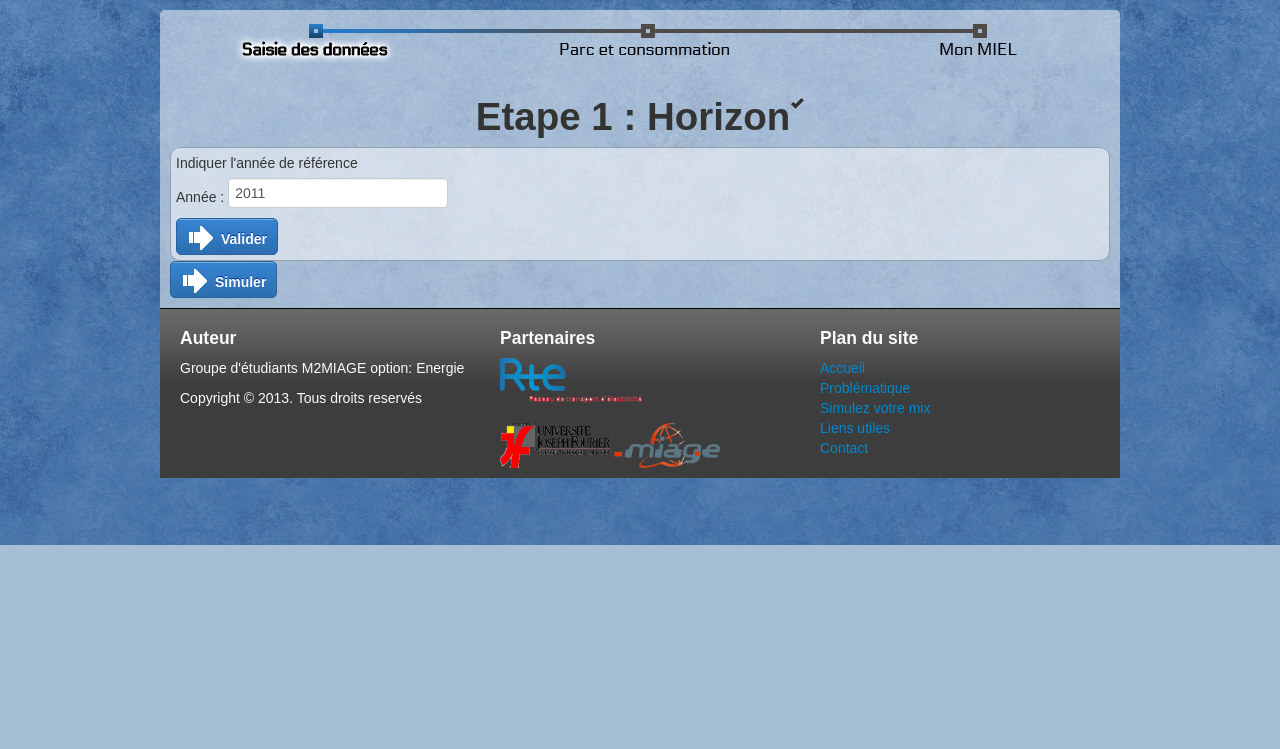
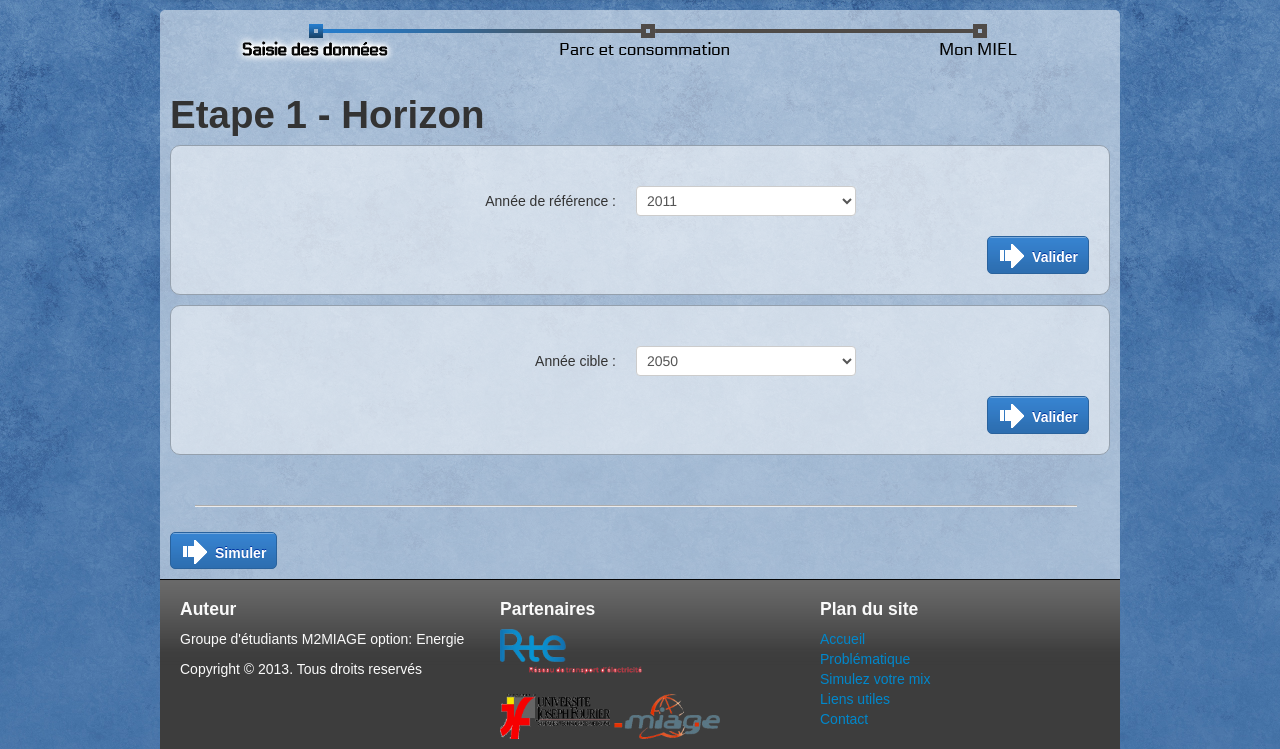
Before and after one commit to MonMIEL/MonMIEL_Website, a PHP site: the page made by ihm1.php in a window 1280 px wide. Shown: the part 255-1004 px from the top of the page. Before the commit the page ends 800 px from the top, so only its background shows below. Run offline with PHP 8.4, Linux system fonts and the light colour scheme; some libraries are stand-ins or nearby versions; some web fonts are replaced.

Commit message:
ihm1 css horizon

```diff
--- a/css/ihm1.css
+++ b/css/ihm1.css
@@ -17,15 +17,6 @@ input[type="range"]::-webkit-slider-thumb {
     border: solid black 1px;
 }
 
-#titleHorizon{
-    text-align: center;
-}
-#titleScenario{
-    text-align: center;
-}
-#titleMonMix{
-    text-align: center;
-}
 .labelIhm1{
     text-align: center;
 }
--- a/css/style.css
+++ b/css/style.css
@@ -97,12 +97,14 @@ section .bloc {
 }
 
 #contenu_mail .row .droite {
-    text-align: right;
+    text-align: left;
 }
 
 
-#contenu_mail .row .gauche {
-    text-align: left;
+#contenu_mail .row .gauche,
+#horizon .row .gauche {
+	margin-top: 5px;
+    text-align: right;
 }
 
 #message_saisie {
@@ -210,8 +212,39 @@ width:350px;
 	background:url("../img/icon_arrow.png") top no-repeat;
 }
 
-#horizon .bouton {
-	text-align: center;
+#horizon .bouton,
+#scenario .bouton {
+	width: 100%;
+}
+
+#horizon .bouton a,
+#scenario .bouton a {
+	float: right;
+}
+
+#horizon .bloc {
+	padding: 20px;
+}
+
+#horizon .bloc.last {
+	margin-top: 10px;
+}
+
+#horizon .row {
+	border: 0;
+}
+
+#scenario .bloc {
+	padding: 20px;
+}
+
+#horizon .row .span6 {
+    padding: 0;
+    width:400px;
+}
+
+#horizon .row .droite {
+	text-align: left;
 }
 
 #envoye input {
--- a/ihm1.php
+++ b/ihm1.php
@@ -70,14 +70,38 @@
 
     <!-- Horizon section -->
         <div id="horizon">
-            <h1 id="titleHorizon">Etape 1 : Horizon<i class="icon-ok"></i></h1>
+            <h1 id="titleHorizon">Etape 1 - Horizon</h1>
             <!--<ul class="pager">-->
             <div class="bloc">
-                <label id="labelAnneeRef" for="anneeRef">Indiquer l'année de référence</label>
-                <div>Année : <input id="anneeRef" type="text" name="inputAnneeRef" value="2011"></div>
+                <div class="row">
+					<div class="span6 gauche">Année de référence :</div>
+					<div class="span6 droite">
+						<select id="anneeRef">
+							<option>2011</option>
+							<option>2012</option>
+						</select>
+					</div>
+				</div>
+				<p id="labelHorizonRef"></p>
                 <!--<li><a id="ValiderHorizon" onclick="validerHorizon()">Valider</a></li>-->
 				<div class="bouton">
-					<a onclick="validerHorizon()"><span class="but-icon"></span>Valider</a>
+					<a onclick="validerHorizonRef()"><span class="but-icon"></span>Valider</a>
+				</div>
+            </div>
+
+			<div class="bloc last">
+                <div class="row">
+					<div class="span6 gauche">Année cible :</div>
+					<div class="span6 droite">
+						<select id="anneeCible">
+							<option>2050</option>
+						</select>
+					</div>
+				</div>
+				<p id="labelHorizonCible"></p>
+                <!--<li><a id="ValiderHorizon" onclick="validerHorizon()">Valider</a></li>-->
+				<div class="bouton">
+					<a onclick="validerHorizonCible()"><span class="but-icon"></span>Valider</a>
 				</div>
             </div>
 
@@ -87,7 +111,7 @@
         <div id="scenario" style="display:none;">
             <img class="separateur" src="img/separateur.jpg" alt="separateur" />
             <!--Titre-->
-            <h1 id="titleScenario">Etape 2 : Scénario</h1>
+            <h1 id="titleScenario">Etape 2 - Scénario</h1>
 
             <!--Label-->
             <div id="labelScenario" class="labelIhm1">Indiquer la quantité de la consommation annuelle en 2050</div>
@@ -98,8 +122,7 @@
                     <div class="navbar-inner">
                         <a class="brand">Type de scénario</a>
                         <ul class="nav">
-                            <li class="active"><a href="#tab1" data-toggle="tab">RTE</a></li>
-                            <li><a href="#tab2" data-toggle="tab">Autre</a></li>
+                            <li class="active"><a href="#tab1" data-toggle="tab">Personnel</a></li>
                         </ul>
                     </div>
                 </div>
@@ -109,8 +132,11 @@
                     <div class="tab-pane active" id="tab1">
                         <table>
                             <tr>
-                                <td><div id="chart_Scenario" class="chart" style="height:300px;"></div></td>
-                                <td><div id="tab_chart_Scenario">
+                                <td>
+									<div id="chart_Scenario" class="chart" style="height:300px;"></div>
+								</td>
+                                <td>
+									<div id="tab_chart_Scenario">
 										<table class="table table-bordered">
 											<tr class="success">
 												<th>Année</th>
@@ -122,16 +148,15 @@
 											</tr>
 										</table>
 										<div id="etatScenario"></div>
-                                    <button id="buttonValiderScenario" onclick="validerScenario()" disabled="disabled">Valider</button>
-                                </div></td>
+									</div>
+								</td>
                             </tr>
                         </table>
 
                     </div>
-                    <div class="tab-pane" id="tab2">
-                        <!--<div id="chart_3" class="chart" style="width:100%; height:300px;"></div>-->
-                        <div>Contenu en rédaction</div>
                 </div>
+				<div class="bouton">
+					<a onclick="validerHorizon()"><span class="but-icon"></span>Valider</a>
 				</div>
             </div>
         </div>
@@ -140,7 +165,7 @@
         <div id="monmix" style="display:none;">
             <img class="separateur" src="img/separateur.jpg" alt="separateur" />
 			<!-- <img class="separateur" src="img/separateur.jpg" alt="separateur" /> -->
-            <h1 id="titleMonMix">Mon MIx ELectrique</h1>
+            <h1 id="titleMonMix">Etape 3 - Mon MIx ELectrique</h1>
 			<div class="bloc" style="width:50%;">
 				<div class="row first">
 					<div class="span3">Energie</div>
@@ -194,6 +219,7 @@
         </div>
 
         <div id="simuler">
+			<img class="separateur" src="img/separateur.jpg" alt="separateur" />
 			<div class="bouton">
 				<a href="rendu1.php"><span class="but-icon"></span>Simuler</a>
 			</div>
--- a/js/ihm1.js
+++ b/js/ihm1.js
@@ -9,9 +9,11 @@
  * http://www.script-tutorials.com/
  */
 var anneeRef;         //année de référence choisie par l'utilisateur dans la partie Horizon
+var anneeCible;         //année de référence choisie par l'utilisateur dans la partie Horizon
 var consommation2050; //consommation pour l'année 2050 choisie par l'utilisateur dans la partie Scenario
 
-var validHorizon=0; //=1 si la partie Horizon est validée, =0 sinon
+var validHorizonRef=0; //=1 si la partie Horizon est validée, =0 sinon
+var validHorizonCible=0; //=1 si la partie Horizon est validée, =0 sinon
 var validScenario=0;//=1 si la partie Scenario est validée, =0 sinon
 var validMonMix=0;  //=1 si la partie MonMixElectrique est validée, =0 sinon
 
@@ -23,34 +25,46 @@ function majChartAvecAnneeRef(chart, series) {
     }
 }
 
-function validerHorizon(){
+function validerHorizonRef(){
     //Récupération des données entrées
     anneeRef=document.getElementById("anneeRef").value;
 
-    if(parseInt(anneeRef)>=2011 && parseInt(anneeRef)<=2012){
-        //Affichage du contenu suivant
-        document.getElementById('scenario').style.display = "block";
+	//MaJ du nom du premier point de chart_Scenario par rapport à la donnée anneeRef
+	majChartAvecAnneeRef(chart_Scenario, chart_Scenario.series);
 
-        //alert(anneeRef);
-        //console.log(chart_Scenario.series[0].data[0].name);
+	var label =document.getElementById('labelHorizonRef');
+	label.innerHTML='<div style="text-align:center; color:green">Année de référence '+anneeRef+' est prise en compte <i class="icon-ok"></i></div>';
 
-        //MaJ de titleHorizon
-        document.getElementById("titleHorizon").style.cssText ="color:green";
+	validHorizonRef=1;
 
-        //MaJ du nom du premier point de chart_Scenario par rapport à la donnée anneeRef
-        majChartAvecAnneeRef(chart_Scenario, chart_Scenario.series);
-        var label =document.getElementById('labelHorizon');
-        label.innerHTML='<div style="text-align:center; color:green">Année '+anneeRef+' est prise en compte <i class="icon-ok"></i></div>';
+	if (validHorizonCible == 1) {
+		//MaJ de titleHorizon
+		document.getElementById("titleHorizon").style.cssText ="color:green";
 
-        validHorizon=1;
-    }else{
-        var label =document.getElementById('labelHorizon');
-        label.innerHTML='<div style="color:red">'+'Valeur ['+anneeRef+'] n\'est pas supportée <i class="icon-remove"></i></div>' +
-            '<div>(la valeur de l\'année de référence doit être comprise entre 2011 et 2012)</div>';
+		//Affichage du contenu suivant
+		document.getElementById('scenario').style.display = "block";
+	}
+}
 
-        document.getElementById('titleHorizon').style.cssText = "color:red";
-        validHorizon=0;
-    }
+function validerHorizonCible(){
+    //Récupération des données entrées
+    anneeCible=document.getElementById("anneeCible").value;
+
+	//MaJ du nom du premier point de chart_Scenario par rapport à la donnée anneeRef
+	majChartAvecAnneeRef(chart_Scenario, chart_Scenario.series);
+
+	var label =document.getElementById('labelHorizonCible');
+	label.innerHTML='<div style="text-align:center; color:green">Année cible '+anneeCible+' est prise en compte <i class="icon-ok"></i></div>';
+
+	validHorizonCible=1;
+
+	if (validHorizonRef == 1) {
+		//MaJ de titleHorizon
+		document.getElementById("titleHorizon").style.cssText ="color:green";
+
+		//Affichage du contenu suivant
+		document.getElementById('scenario').style.display = "block";
+	}
 }
 
 function validerScenario(){
@@ -198,26 +212,6 @@ $(document).ready(function() {
                     x: 2050,
                     y: 1000
                 }]
-            },
-            {
-                name: 'Quantité 2',
-                data: [{
-                    name: anneeRef, //Change au moment du choix de l'année de Référence
-                    color: '#00FF00',
-                    'id': 'point1',
-                    x: 2010, //Change au moment du choix de l'année de Référence
-                    y: 500,
-                    events:{
-                        click: null,
-                        mouseOver: null
-                    }
-                }, {//Prévention de la consommation énergétique
-                    name: 'Consommation en 2050 (CLIQUER pour choisir)',
-                    color: '#FF00FF',
-                    'id': 'point2',
-                    x: 2050,
-                    y: 200
-                }]
             }],
         plotOptions: {
             series: {
```
Also changed, not shown: contact.php (+8 -8 lines). Lines whose indentation alone changed are shown as unchanged.
